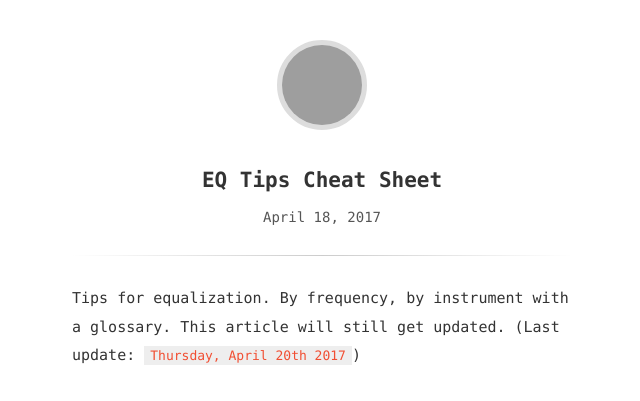
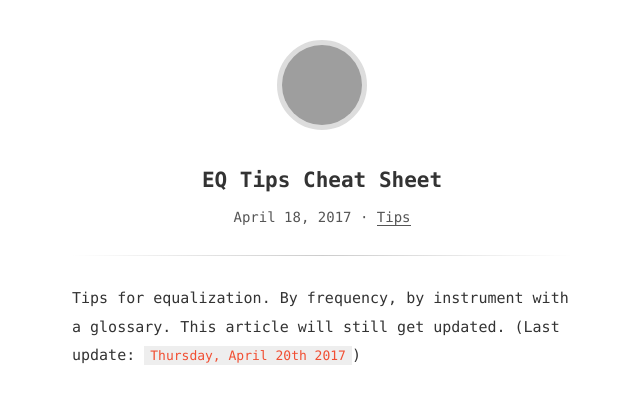
Before and after one commit to farpras/blog, a Jekyll site: the page built from _posts/2017-04-18-eq-tips-cheat-sheet.md, in a window 1280 px wide and 900 px high. Shown: the top 401 px of the window, without its empty margins (318-958 px from the left). Built offline with Jekyll 4.4.1, drawn with Linux system fonts in a browser that asks for light colours; grey boxes are pictures that could not be loaded.

Commit message:
Edit post layout

```diff
--- a/_layouts/post.html
+++ b/_layouts/post.html
@@ -6,7 +6,17 @@ layout: default
 
 	<div class="center">
 		<h1>{{ page.title }}</h1>
-		<time>{{ page.date | date: '%B %-d, %Y' }}</time>
+		<time>{{ page.date | date: '%B %-d, %Y' }} &middot;
+			{% if post %}
+    			{% assign categories = post.categories %}
+  			{% else %}
+    			{% assign categories = page.categories %}
+  			{% endif %}
+  			{% for category in categories %}
+  				<a href="{{site.baseurl}}/categories/#{{category|slugize}}">{{category}}</a>
+  				{% unless forloop.last %}&nbsp;{% endunless %}
+  			{% endfor %}
+  		</time>
 	</div>
 
 	<div class="divider"></div>
```
